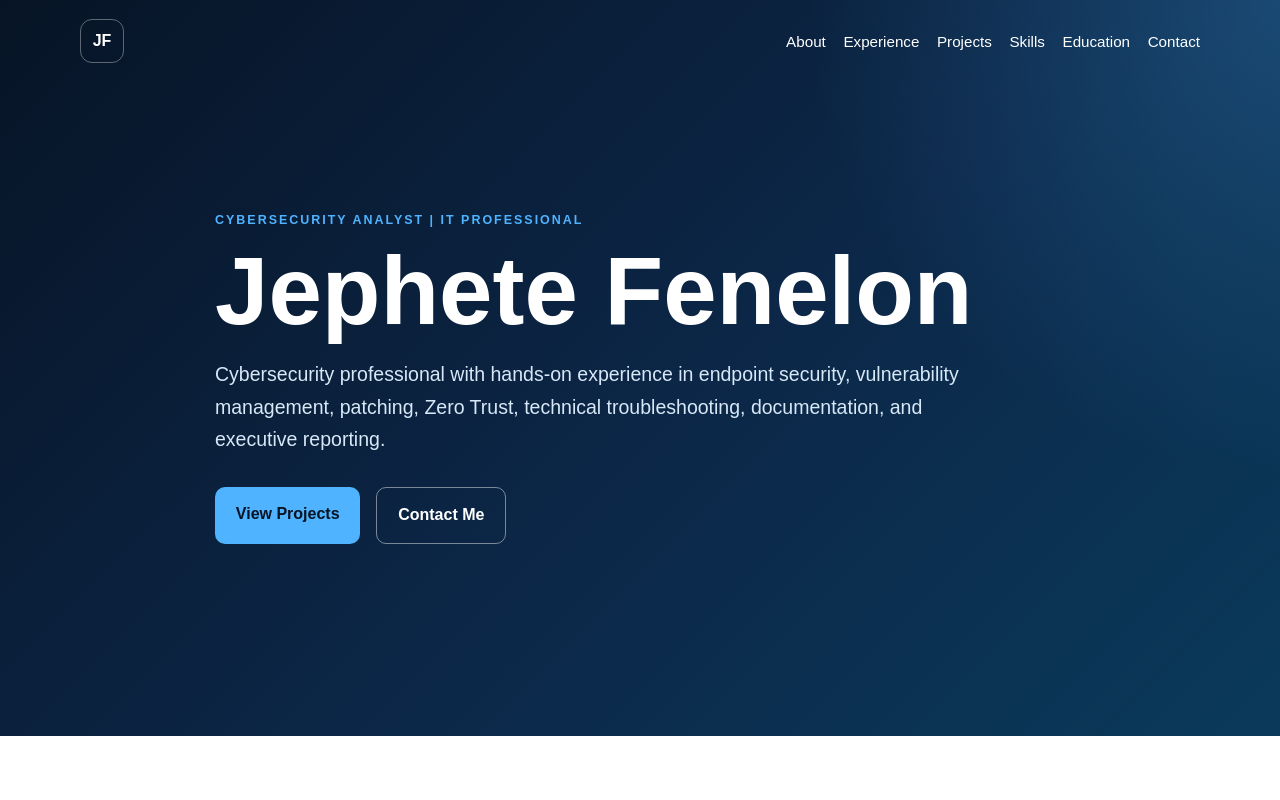
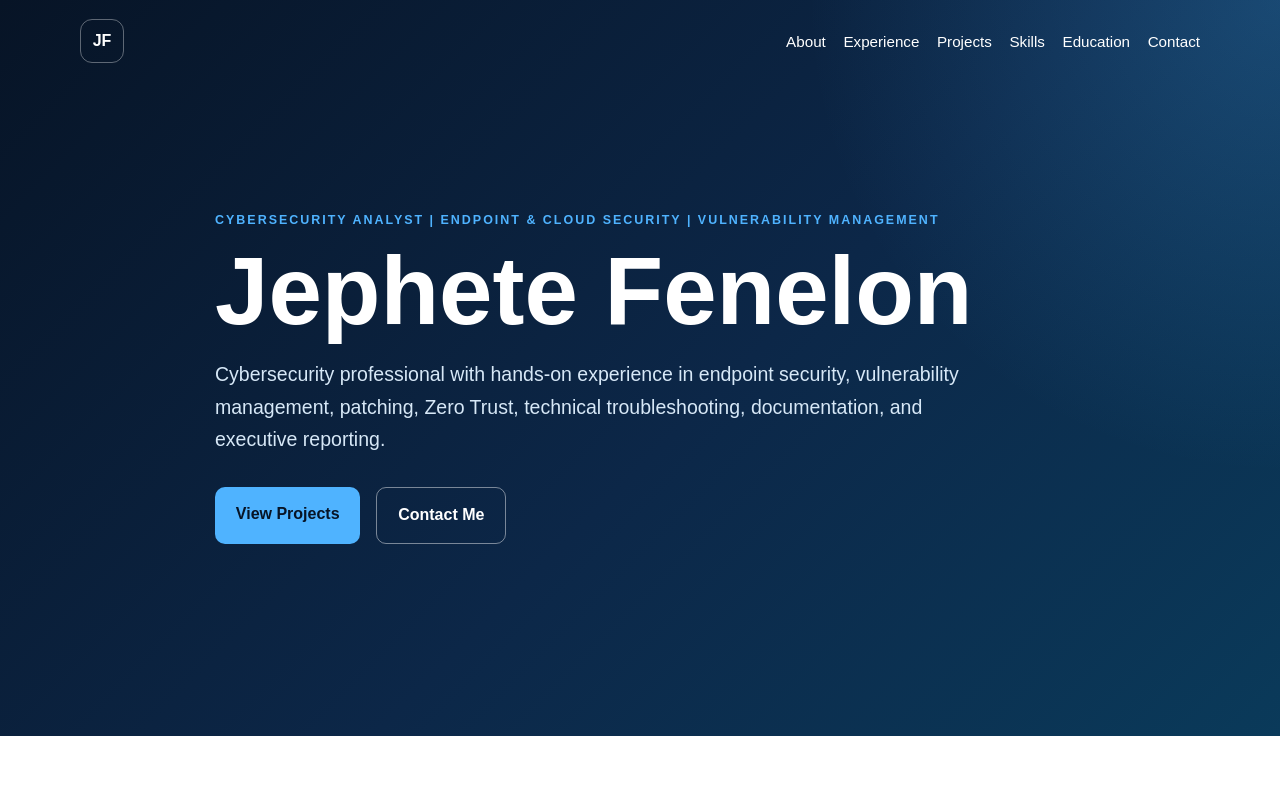
Before and after one commit to jfenelon-cyber/jfenelon-cyber.github.io, a plain HTML site: page index.html in a window 1280 px wide. Shown: the top 800 px of the page. Drawn offline with Linux system fonts and the light colour scheme.

Commit message:
Update professional headline

```diff
--- a/index.html
+++ b/index.html
@@ -17,7 +17,7 @@
 </div>
 </nav>
 <section id="home" class="container hero-content">
-<p class="eyebrow">Cybersecurity Analyst | IT Professional</p>
+<p class="eyebrow">Cybersecurity Analyst | Endpoint & Cloud Security | Vulnerability Management</p>
 <h1>Jephete Fenelon</h1>
 <p class="hero-text">Cybersecurity professional with hands-on experience in endpoint security, vulnerability management, patching, Zero Trust, technical troubleshooting, documentation, and executive reporting.</p>
 <div class="hero-actions"><a class="button primary" href="#projects">View Projects</a><a class="button secondary" href="#contact">Contact Me</a></div>
```
